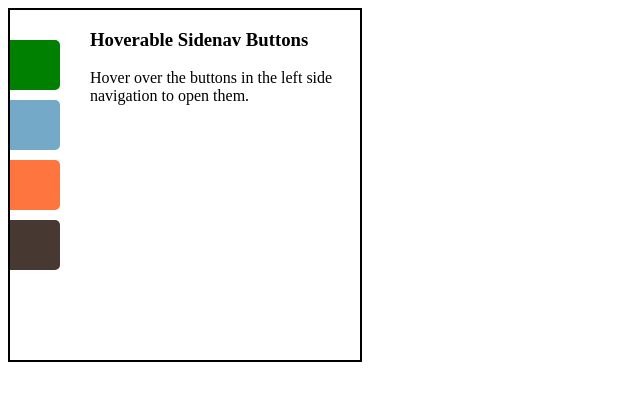
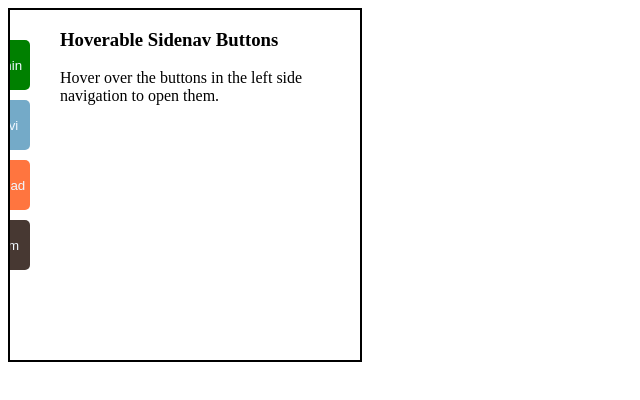
Before and after one commit to nithinshankar123/21bce8378-week-1-tasks, a plain HTML site: page csstask4.html in a window 1280 px wide. Shown: the whole page, without its empty margins (0-640 px from the left). Drawn offline with Linux system fonts and the light colour scheme.

Commit message:
Update csstask4.html

```diff
--- a/csstask4.html
+++ b/csstask4.html
@@ -10,9 +10,10 @@
             height: 350px;
             border: 2px solid black;
             display: flex;
+            overflow: hidden;
         }
 
-        .hover {
+        #hover1, #hover2,#hover3,#hover4 {
     width: 50px;
     height: 50px;
 
@@ -20,6 +21,10 @@
     border-radius: 0px 5px 5px 0px;
     margin-top: 10px;
     cursor: pointer;
+    margin-left: -30px;
+}
+#hover1:hover, #hover2:hover,#hover3:hover,#hover4:hover{
+margin-left: 0px;
 }
 
 
@@ -29,10 +34,10 @@
 <body>
     <div class="container">
         <div style="display: flex; flex-direction: column; align-items: center;">
-            <button class="hover" style="background-color: green;margin-top: 30px;"></button>
-            <button class="hover" style="background-color: rgb(116, 170, 200);"></button>
-            <button class="hover" style="background-color: rgb(255, 117, 63);"></button>
-            <button class="hover" style="background-color: rgb(71, 56, 50);"></button>
+            <button id="hover1" style="background-color: green;margin-top: 30px;color: aliceblue;" >Nithin</button>
+            <button id="hover2" style="background-color: rgb(116, 170, 200);color: aliceblue;">Revi</button>
+            <button id="hover3" style="background-color: rgb(255, 117, 63);color: aliceblue;">Trinad</button>
+            <button id="hover4" style="background-color: rgb(71, 56, 50);color: aliceblue;">Ram</button>
         </div>
 
         <div style="margin-left: 30px;">
```
